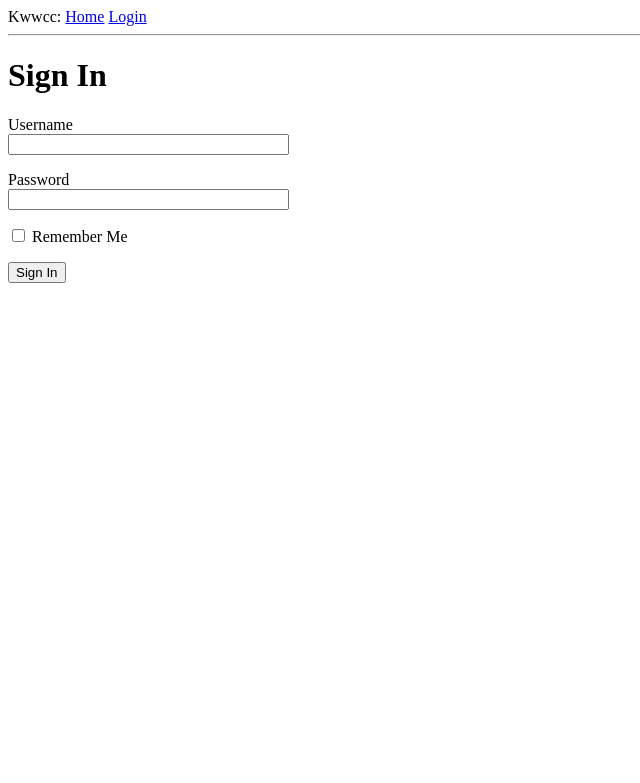
After one commit to kwwcc/flask-tutorial, a Flask app: page /login in a window 1280 px wide. The commit adds this page. Shown: the top 783 px of the page, without its empty margins (0-640 px from the left). Run offline with Flask 2, Linux system fonts and the light colour scheme.

Commit message:
Working on https://blog.miguelgrinberg.com/post/the-flask-mega-tutorial-part-iii-web-forms

```diff
--- a/app/forms.py
+++ b/app/forms.py
@@ -1 +1,10 @@
 from flask_wtf import FlaskForm
+from wtforms import StringField, PasswordField, BooleanField, SubmitField
+from wtforms.validators import DataRequired
+
+
+class LoginForm(FlaskForm):
+    username = StringField("Username", validators=[DataRequired()])
+    password = PasswordField("Password", validators=[DataRequired()])
+    remember_me = BooleanField("Remember Me")
+    submit = SubmitField("Sign In")
--- a/app/routes.py
+++ b/app/routes.py
@@ -1,9 +1,27 @@
-from flask import render_template
+from flask import render_template, flash, redirect
 from app import app
+from app.forms import LoginForm
 
 
 @app.route("/")
 @app.route("/index")
 def index():
-    user = {"username": "Miguel"}
-    return render_template("index.html", title="Home", user=user)
+    user = {"username": "Norm"}
+    posts = [
+        {"author": {"username": "Shannon"}, "body": "Beautiful day in Toronto!"},
+        {"author": {"username": "Steve"}, "body": "Knives out"},
+    ]
+    return render_template("index.html", title="Home", user=user, posts=posts)
+
+
+@app.route("/login", methods=["GET", "POST"])
+def login():
+    form = LoginForm()
+    if form.validate_on_submit():
+        flash(
+            "Login requested for user {}, remember_me={}".format(
+                form.username.data, form.remember_me.data
+            )
+        )
+        return redirect("/index")
+    return render_template("login.html", title="Sign In", form=form)
--- /dev/null
+++ b/app/templates/base.html
@@ -0,0 +1,30 @@
+<html>
+
+<head>
+    {% if title %}
+    <title>{{ title }} - Kwwcc</title>
+    {% else %}
+    <title>Welcome to Kwwcc</title>
+    {% endif %}
+</head>
+
+<body>
+    <div>
+        Kwwcc:
+        <a href="/index">Home</a>
+        <a href="/login">Login</a>
+    </div>
+    <hr>
+    {% with messages = get_flashed_messages() %}
+    {% if messages %}
+    <ul>
+        {% for message in messages %}
+        <li>{{ message }}</li>
+        {% endfor %}
+    </ul>
+    {% endif %}
+    {% endwith %}
+    {% block content %}{% endblock %}
+</body>
+
+</html>
--- /dev/null
+++ b/app/templates/login.html
@@ -0,0 +1,24 @@
+{% extends "base.html" %}
+
+{% block content %}
+<h1>Sign In</h1>
+<form action="" method="post" novalidate>
+    {{ form.hidden_tag() }}
+    <p>
+        {{ form.username.label }}<br>
+        {{ form.username(size=32) }}
+        {% for error in form.username.errors %}
+        <span style="color: red;">[{{ error }}]</span>
+        {% endfor %}
+    </p>
+    <p>
+        {{ form.password.label }}<br>
+        {{ form.password(size=32) }}
+        {% for error in form.password.errors %}
+        <span style="color: red;">[{{ error }}]</span>
+        {% endfor %}
+    </p>
+    <p>{{ form.remember_me() }} {{ form.remember_me.label }}</p>
+    <p>{{ form.submit() }}</p>
+</form>
+{% endblock %}
```
Also changed, not shown: app/templates/index.html (+9 -10 lines).
